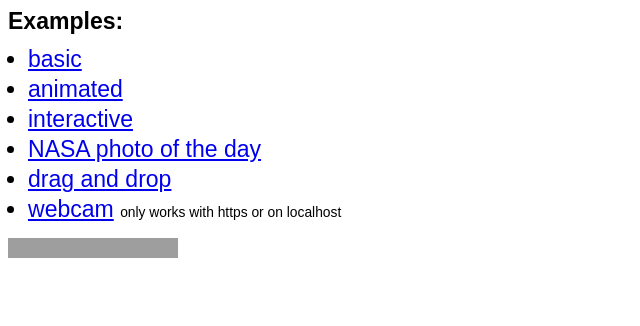
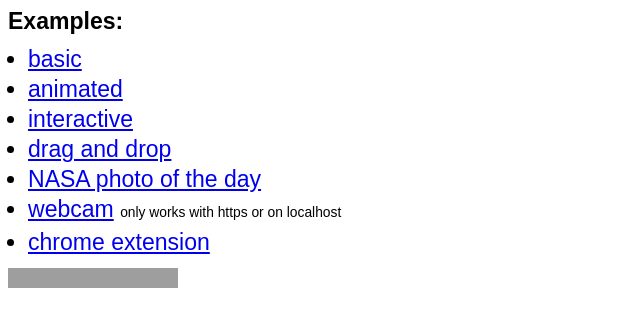
Before and after one commit to rickycodes/kaleidos, a plain HTML site: page index.html in a window 1280 px wide. Shown: the whole page, without its empty margins (0-640 px from the left). Drawn offline with Linux system fonts and the light colour scheme; grey boxes are pictures that could not be loaded.

Commit message:
Update example page

```diff
--- a/index.html
+++ b/index.html
@@ -14,9 +14,10 @@ small { font-size: 60%; }
   <li><a href='example.html#basic'>basic</a></li>
   <li><a href='example.html#animated'>animated</a></li>
   <li><a href='example.html#interactive'>interactive</a></li>
+  <li><a href='example.html#dragndrop'>drag and drop</a></li>
   <li><a href='example.html#apod'>NASA photo of the day</a></li>
-  <li><a href='example.html#dragndrop'>drag and drop</a></li>
   <li><a href='example.html#webcam'>webcam</a> <small>only works with https or on localhost</small></li>
+  <li><a target='_blank' href='https://github.com/rickycodes/kaleidos-extension'>chrome extension</a></li>
 </ul>
 <div class='social'>
   <iframe src='https://ghbtns.com/github-btn.html?user=rickycodes&repo=kaleidos&type=star&count=true' frameborder='0' scrolling='0' width='170px' height='20px'>
```
